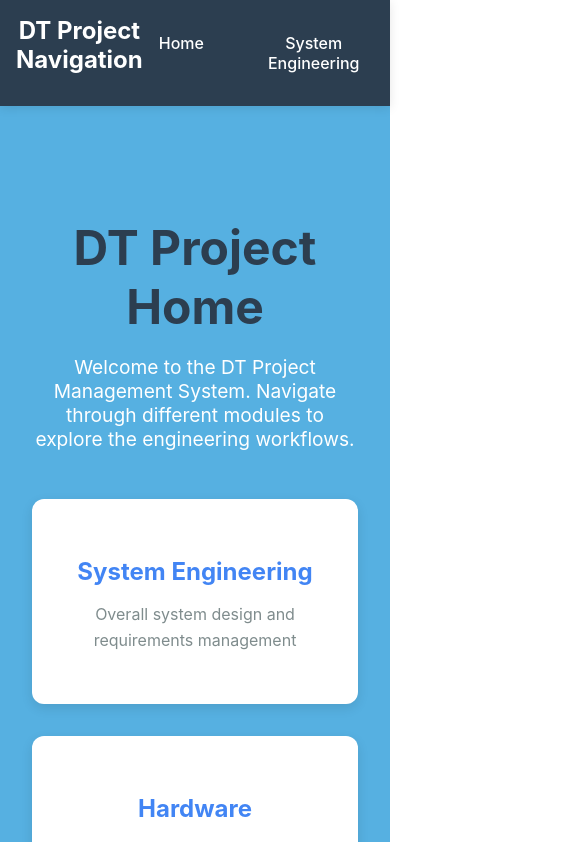
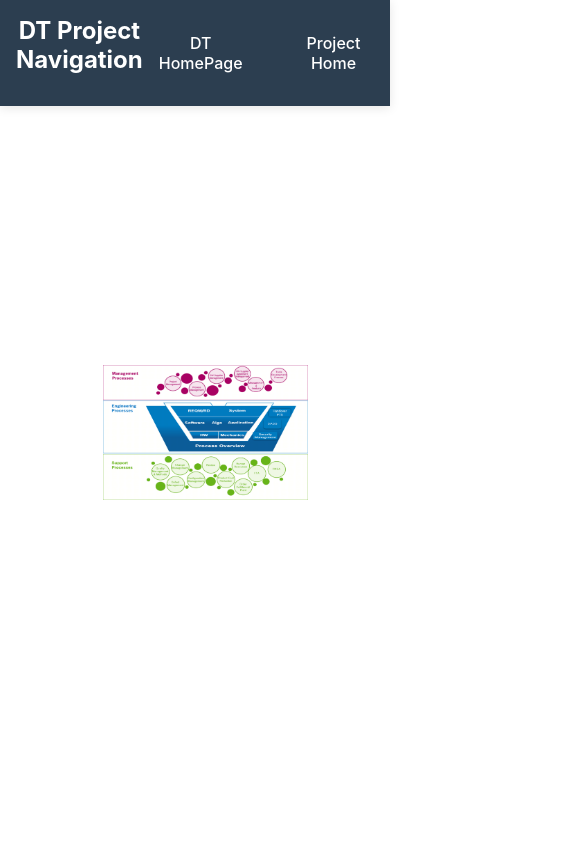
Before and after one commit to ManOnTheMove/dt_homepage_vite, a React (Vite) app: page / in a window 390 px wide. Shown: the top 842 px of the page, 585 px wide, since content can reach past the window. Built offline with nearby package versions, Linux system fonts and the light colour scheme.

Commit message:
added home page

```diff
--- a/src/App.jsx
+++ b/src/App.jsx
@@ -2,6 +2,7 @@ import React from 'react';
 import { BrowserRouter as Router, Routes, Route } from 'react-router-dom';
 import './App.css';
 import Home from './components/Home';
+import DT_HomePage from './components/DT_HomePage';
 import SystemEngineering from './components/SystemEngineering';
 import Hardware from './components/Hardware';
 import HWRequirement from './components/HWRequirement';
@@ -50,7 +51,8 @@ function App() {
       <div className="App">
         <Navigation />
         <Routes>
-          <Route path="/" element={<Home />} />
+          <Route path="/" element={<DT_HomePage />} />
+          <Route path="/home" element={<Home />} />
           <Route path="/system-engineering" element={<SystemEngineering />} />
           <Route path="/hardware" element={<Hardware />} />
           <Route path="/hw-requirement" element={<HWRequirement />} />
--- /dev/null
+++ b/src/components/DT_HomePage.css
@@ -0,0 +1,40 @@
+.dt-homepage-container {
+  width: 100%;
+  height: 100vh;
+  background-image: url('../DT_HomePage.png');
+  background-size: 75%; /* 缩小到原来的3/4大小 */
+  background-position: center center;
+  background-repeat: no-repeat;
+  cursor: pointer;
+  margin: 0;
+  padding: 0;
+  position: absolute; /* Changed from fixed to absolute */
+  top: 0;
+  left: 0;
+  right: 0;
+  bottom: 0;
+  z-index: 1; /* Lower z-index to ensure navigation is visible */
+}
+
+/* Add responsive styling for different screen sizes */
+@media (max-width: 1200px) {
+  .dt-homepage-container {
+    background-size: 75%; /* 保持缩小比例 */
+    background-position: center center;
+    background-attachment: scroll;
+  }
+}
+
+@media (max-width: 768px) {
+  .dt-homepage-container {
+    background-size: 50%; /* 缩小到原来的3/4大小 */
+    padding: 15px;
+  }
+}
+
+@media (max-width: 480px) {
+  .dt-homepage-container {
+    background-size: 50% auto; /* 缩小到原来的3/4大小 */
+    padding: 10px;
+  }
+}
--- /dev/null
+++ b/src/components/DT_HomePage.jsx
@@ -0,0 +1,23 @@
+import React from 'react';
+import { useNavigate } from 'react-router-dom';
+import './DT_HomePage.css';
+
+const DT_HomePage = () => {
+  const navigate = useNavigate();
+
+  const handleClick = () => {
+    navigate('/system-engineering');
+  };
+
+  return (
+    <div
+      className="dt-homepage-container"
+      onClick={handleClick}
+      role="button"
+      aria-label="Go to System Engineering"
+      tabIndex={0}
+    />
+  );
+};
+
+export default DT_HomePage;
--- a/src/components/Navigation.jsx
+++ b/src/components/Navigation.jsx
@@ -23,7 +23,8 @@ const Navigation = () => {
         <div className="nav-container">
           <h2 className="nav-title">DT Project Navigation</h2>
           <ul className="nav-links">
-            <li><Link to="/" className="nav-link">Home</Link></li>
+            <li><Link to="/" className="nav-link">DT HomePage</Link></li>
+            <li><Link to="/home" className="nav-link">Project Home</Link></li>
             <li><Link to="/system-engineering" className="nav-link">System Engineering</Link></li>
             <li><Link to="/hardware" className="nav-link">Hardware</Link></li>
             <li><Link to="/software" className="nav-link">Software</Link></li>
@@ -56,7 +57,8 @@ const Navigation = () => {
             <div className="nav-content">
               <h2 className="nav-title">DT Project Navigation</h2>
               <ul className="nav-links">
-                <li><Link to="/" className="nav-link">Home</Link></li>
+                <li><Link to="/" className="nav-link">DT HomePage</Link></li>
+                <li><Link to="/home" className="nav-link">Project Home</Link></li>
                 <li><Link to="/system-engineering" className="nav-link">System Engineering</Link></li>
                 <li><Link to="/hardware" className="nav-link">Hardware</Link></li>
                 <li><Link to="/software" className="nav-link">Software</Link></li>
```
Also changed, not shown: src/DT_HomePage.png (added), 1 other file (tests, documents, lock files or other folders).
